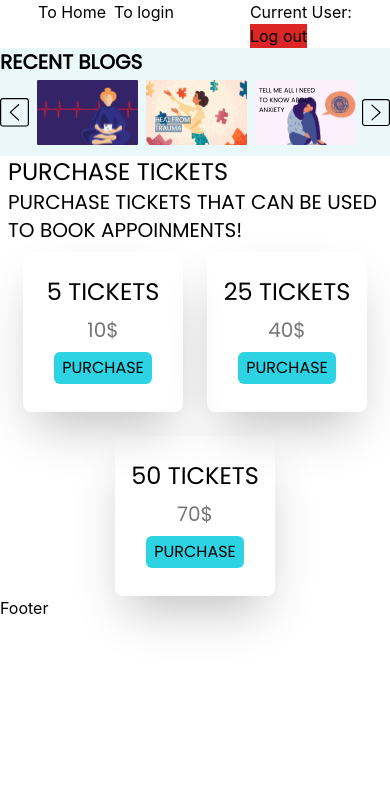
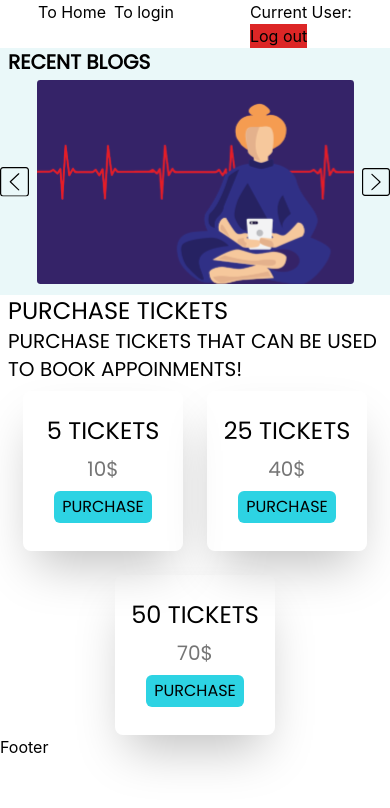
Before and after one commit to Recoded-Spark-Turkey-2022/Unboxed, a React (Create React App) app: page / in a window 390 px wide. Shown: the top 808 px of the page. Built offline with nearby package versions, Linux system fonts and the light colour scheme; no server answers.

Commit message:
Style: Change margin and gaps. Mobile compability is ok

```diff
--- a/src/components/carousel/Carousel.jsx
+++ b/src/components/carousel/Carousel.jsx
@@ -33,10 +33,25 @@ function Carousel() {
     speed: 200,
     slidesToShow: 3,
     slidesToScroll: 3,
+    responsive: [
+      {
+        breakpoint: 1024,
+        settings: {
+          slidesToShow: 2,
+        },
+      },
+      {
+        breakpoint: 600,
+        settings: {
+          slidesToShow: 1,
+        },
+      },
+    ],
   };
+
   return (
-    <div className="bg-[#EAF8F9] font-poppins ">
-      <h1 className="text-xl font-semibold tablet:text-5xl tablet:p-8">
+    <div className="flex flex-col justify-center bg-[#EAF8F9] font-poppins ">
+      <h1 className="text-xl font-semibold tablet:text-5xl tablet: pl-2 laptop:pl-28">
         RECENT BLOGS
       </h1>
       <div className="flex flex-row justify-center">
@@ -46,7 +61,7 @@ function Carousel() {
           </button>
         </div>
 
-        <div className="flex flex-col w-10/12 m-1 tablet:m-4">
+        <div className="flex flex-col w-5/6 m-1 tablet:m-4">
           <div>
             <Slider ref={setSliderRef} {...settings}>
               {recentBlogs}
```
